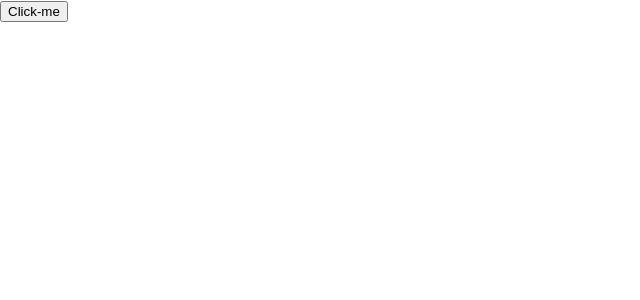
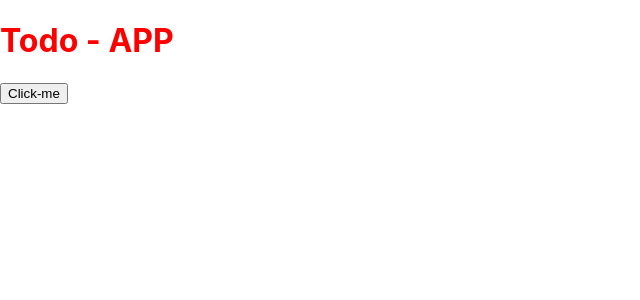
Before and after one commit to xdenias/multi-func-app, a React (Create React App) app: page / in a window 1280 px wide. Shown: the top 300 px of the page, without its empty margins (0-640 px from the left). Built offline with nearby package versions, Linux system fonts and the light colour scheme.

Commit message:
feat:add header

```diff
--- /dev/null
+++ b/src/components/header/index.js
@@ -0,0 +1,10 @@
+import React, { Component } from "react";
+import "./style.css";
+
+class Header extends Component {
+  render() {
+    return <h1>Todo - APP</h1>;
+  }
+}
+
+export default Header;
--- /dev/null
+++ b/src/components/header/style.css
@@ -0,0 +1,3 @@
+h1 {
+  color: red;
+}
--- a/src/pages/App.js
+++ b/src/pages/App.js
@@ -1,5 +1,6 @@
 import React, { Component } from "react";
 import "./App.css";
+import Header from "../components/header";
 
 class App extends Component {
   constructor(props) {
@@ -15,7 +16,12 @@ class App extends Component {
   }
 
   render() {
-    return <button onClick={this.handleClick}>Click-me</button>;
+    return (
+      <React.Fragment>
+        <Header />
+        <button onClick={this.handleClick}>Click-me</button>
+      </React.Fragment>
+    );
   }
 }
 
```
